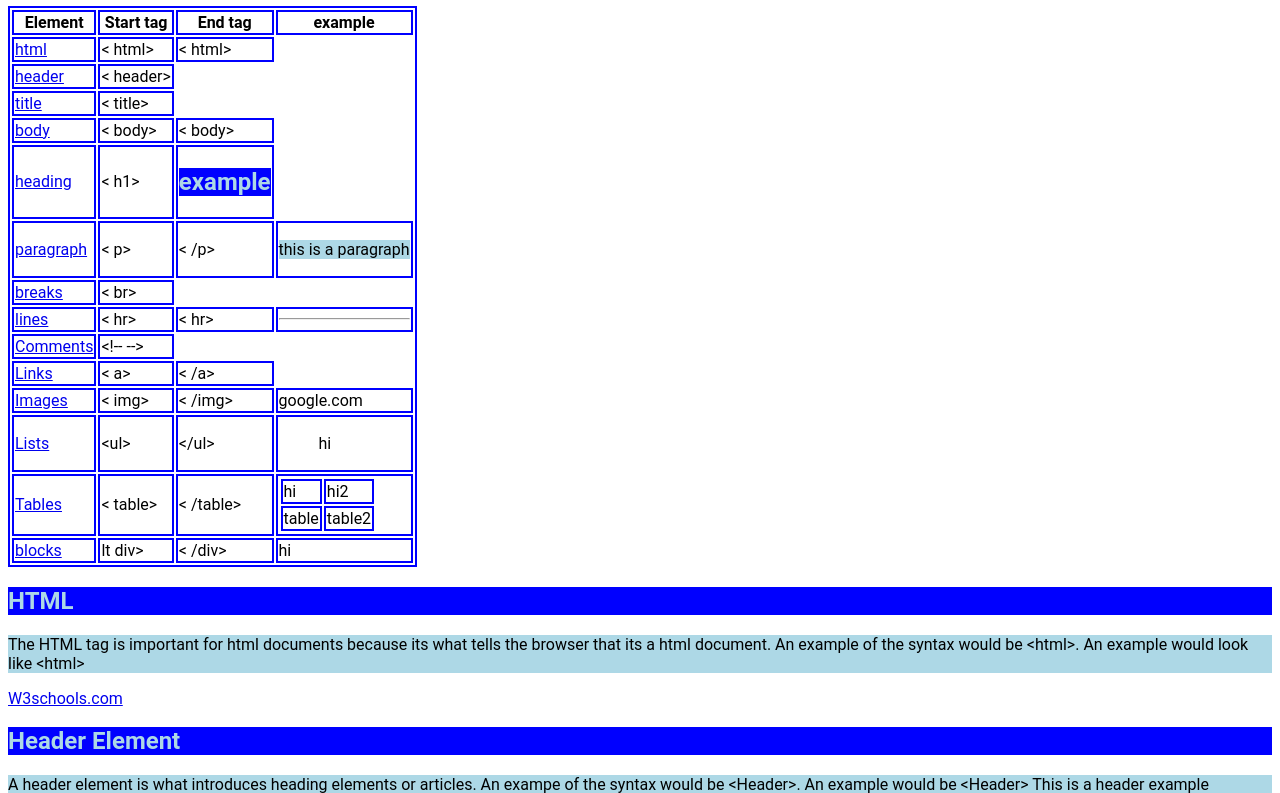
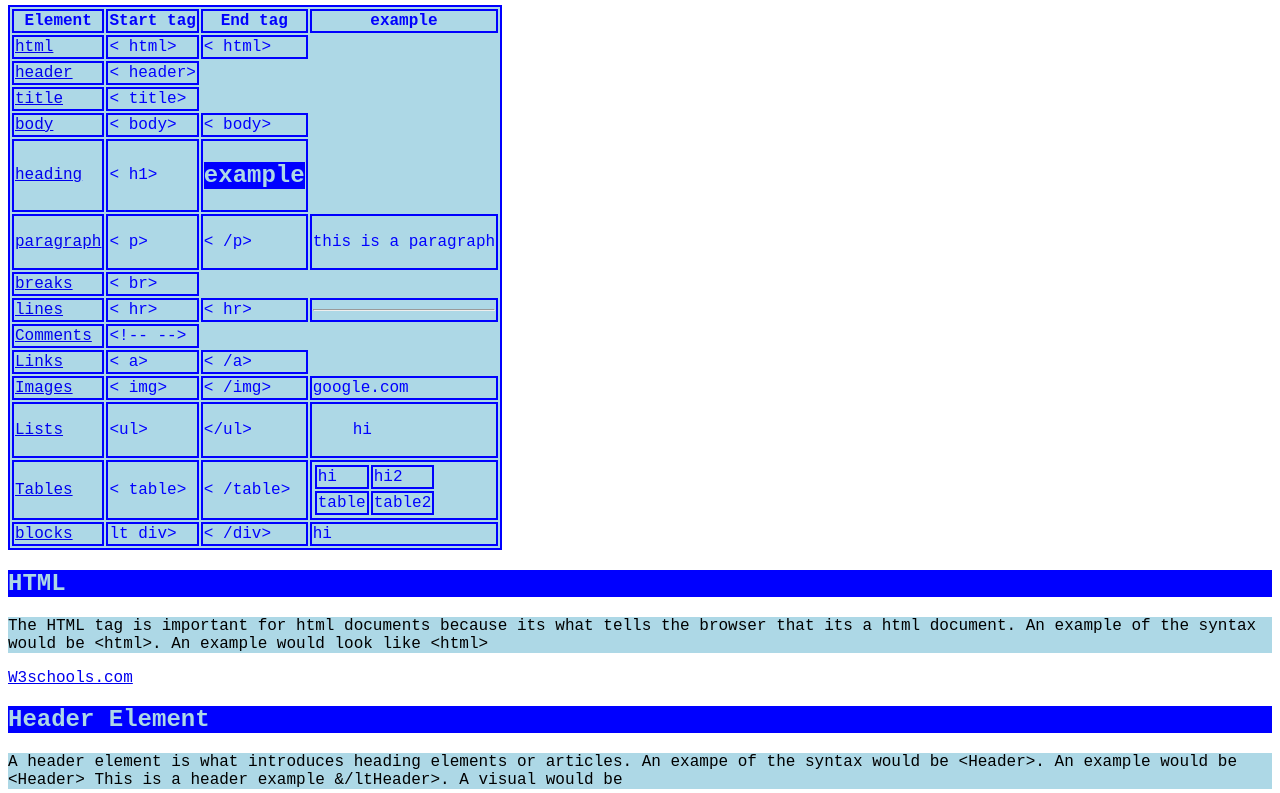
Before and after one commit to Edwiuhgkud/Edwiuhgkud.github.io, a plain HTML site: page html-reference.html in a window 1280 px wide. Shown: the part 75-868 px from the top of the page. Drawn offline with Linux system fonts and the light colour scheme.

Commit message:
Update css-reference.css

```diff
--- a/css-reference.css
+++ b/css-reference.css
@@ -1,9 +1,11 @@
 body{
-  font-family: "Roboto";
+  font-family: "Courier New",Georgia,Serif;
 }
 
 .Table,th,td {
   border: 2px solid blue;
+  color:blue;
+  background-color:lightblue;
 }
 
 h1 {
```
